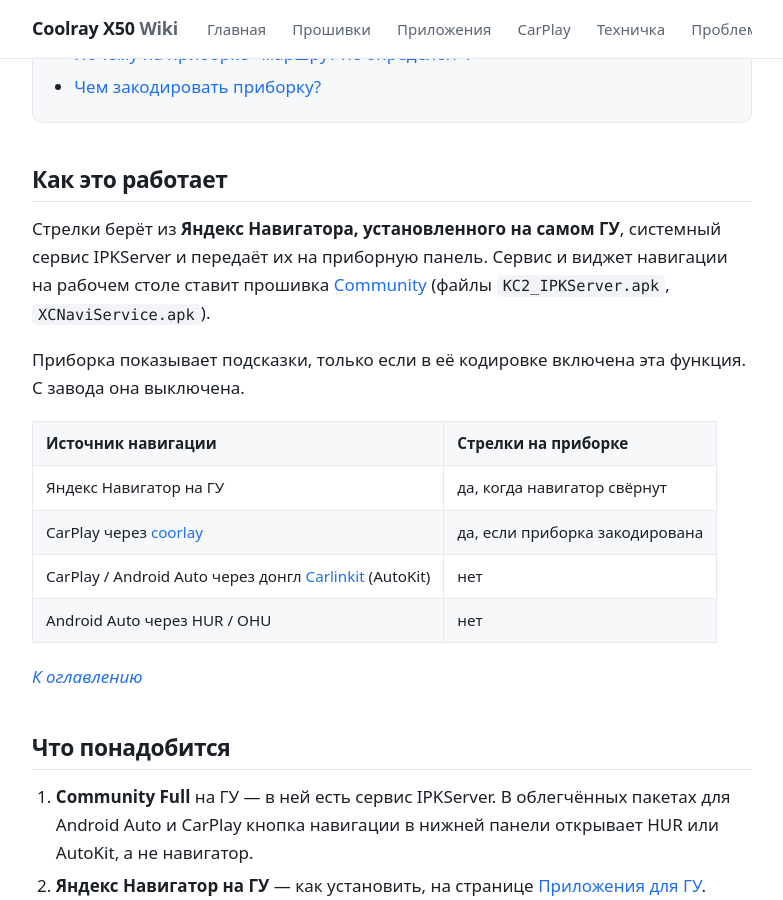
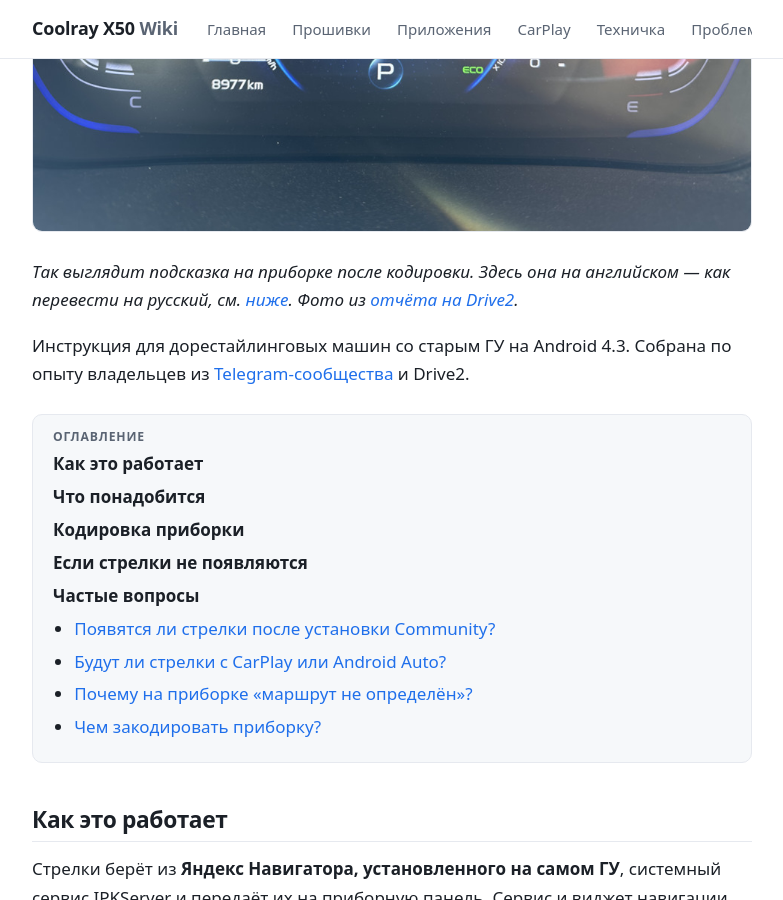
Before and after one commit to qttc/qttc.github.io, a Jekyll site: the page built from pages/cluster-navigation.md, in a window 1280 px wide and 900 px high, scrolled down 661 px. Shown: the whole window, without its empty margins (248-1031 px from the left). Built offline with Jekyll 4.4.1, drawn with Linux system fonts in a browser that asks for light colours.

Commit message:
Стрелки на приборке: фото подсказки на приборной панели (Drive2)

```diff
--- a/pages/cluster-navigation.md
+++ b/pages/cluster-navigation.md
@@ -6,12 +6,17 @@
 parent: /pages/apps/
 crumb: "Навигация на приборке"
 faq: true
+image: /assets/cluster-navigation/arrow-on-cluster.jpg
 description: "Как вывести стрелки Яндекс Навигатора на приборную панель Geely Coolray / Belgee X50: кодировка приборки через Launch, Community и сервис IPKServer, откат на H50, что делать при «маршрут не определён»."
 ---
 
 # Стрелки навигации на приборной панели Geely Coolray / Belgee X50
 
 Подсказки навигатора — стрелку манёвра и расстояние до него — можно вывести на приборную панель, чтобы не смотреть на экран магнитолы. Для этого нужны две вещи: программная часть на головном устройстве и **кодировка самой приборки** сканером. Без кодировки стрелок не будет ни с какой прошивкой.
+
+![Стрелка навигации на приборной панели Geely Coolray: поворот направо через 530 м](/assets/cluster-navigation/arrow-on-cluster.jpg){: width="960" height="720" loading="lazy"}
+
+_Так выглядит подсказка на приборке после кодировки. Здесь она на английском — как перевести на русский, см. [ниже](#если-стрелки-не-появляются). Фото из [отчёта на Drive2](https://www.drive2.ru/l/649247048746418118/)._
 
 Инструкция для дорестайлинговых машин со старым ГУ на Android 4.3. Собрана по опыту владельцев из [Telegram-сообщества](https://t.me/CoolRay_Android_Develop) и Drive2.
 
```
Also changed, not shown: assets/cluster-navigation/arrow-on-cluster.jpg (added).
